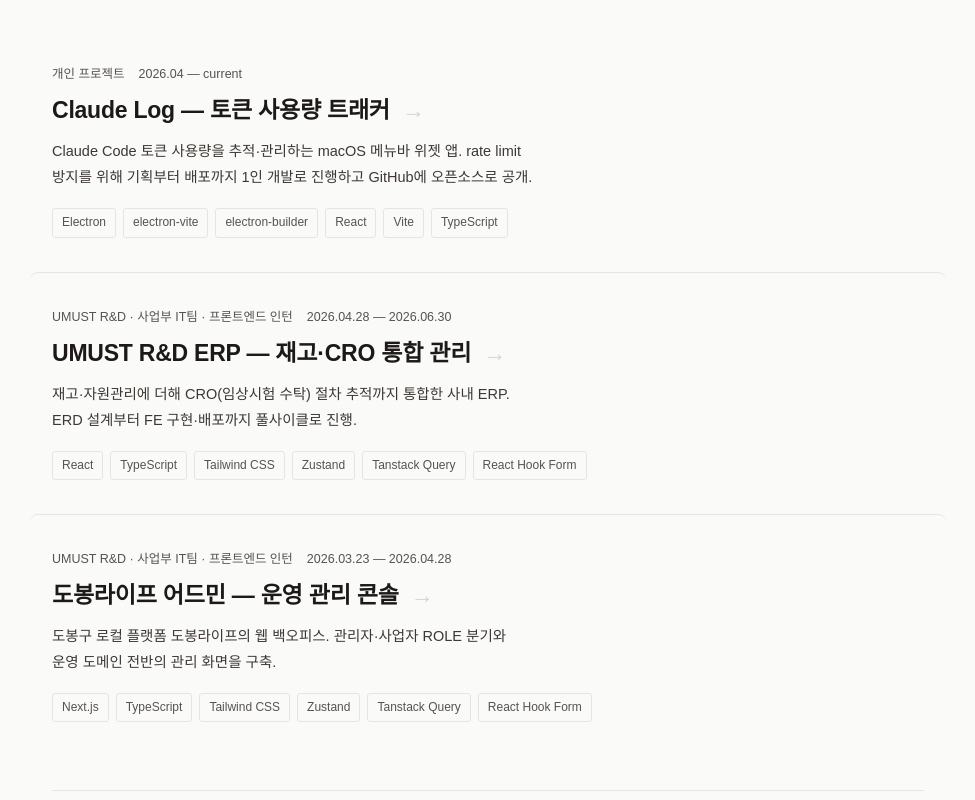
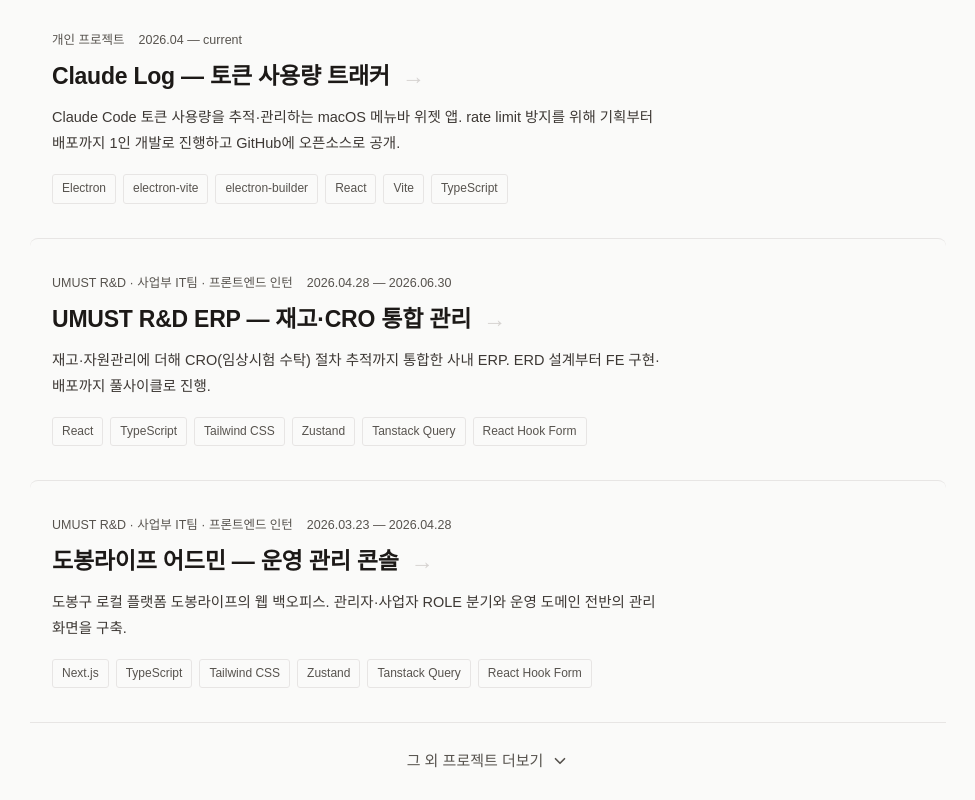
Before and after one commit to seong5/seong5.github.io, a Next.js app: page / in a window 1280 px wide. Shown: the part 1380-2180 px from the top of the page, without its empty margins (284-1259 px from the left). Built offline with nearby package versions, Linux system fonts and the light colour scheme; a web font is replaced by a local one.

Commit message:
💄 style: Projects 더보기 버튼 리디자인 및 카드 간격·텍스트 폭 조정

```diff
--- a/app/components/Projects.tsx
+++ b/app/components/Projects.tsx
@@ -10,7 +10,7 @@ const INITIAL_COUNT = 3;
 function ProjectCard({ p }: { p: Project }) {
   return (
     <Link
-      className="group relative block -mx-[22px] rounded-lg border-t border-line px-[22px] py-[34px] transition-all duration-[180ms] first:border-t-0 hover:proj-hover"
+      className="group relative block -mx-[22px] rounded-lg border-t border-line px-[22px] py-[34px] transition-all duration-[180ms] first:border-t-0 first:pt-0 hover:proj-hover"
       href={`/projects/${p.slug}`}
     >
       <div className="mb-3 flex flex-wrap gap-[14px] text-[0.78125rem] text-muted [&_span]:whitespace-nowrap">
@@ -23,7 +23,7 @@ function ProjectCard({ p }: { p: Project }) {
           →
         </span>
       </h3>
-      <p className="mt-3 max-w-[60ch] text-[0.90625rem] font-normal leading-[1.8] text-ink2 break-keep">
+      <p className="mt-3 max-w-[78ch] text-pretty text-[0.90625rem] font-normal leading-[1.8] text-ink2 break-keep">
         {p.summary}
       </p>
       <div className="mt-[18px] flex flex-wrap gap-[7px]">
@@ -42,41 +42,47 @@ function ProjectCard({ p }: { p: Project }) {
 
 export default function Projects() {
   const [showAll, setShowAll] = useState(false);
-  const visible = showAll ? projects : projects.slice(0, INITIAL_COUNT);
-  const hiddenCount = projects.length - INITIAL_COUNT;
+  const initial = projects.slice(0, INITIAL_COUNT);
+  const rest = projects.slice(INITIAL_COUNT);
 
   return (
     <section
-      className="max-w-[1080px] border-b border-line px-[72px] py-[80px] max-nav:px-[22px] max-nav:py-[52px]"
+      className="max-w-[1080px] border-b border-line px-[72px] pb-[36px] pt-[80px] max-nav:px-[22px] max-nav:pb-[28px] max-nav:pt-[52px]"
       id="projects"
     >
       <SectionHead idx="02" title="Projects" />
       <div className="flex flex-col">
-        {visible.map((p) => (
+        {initial.map((p) => (
           <ProjectCard key={p.slug} p={p} />
         ))}
-      </div>
 
-      {hiddenCount > 0 && (
-        <div className="mt-[34px] flex justify-center border-t border-line pt-[34px]">
+        {rest.length > 0 && (
           <button
             type="button"
-            className="inline-flex items-center gap-2 rounded-[5px] border border-line bg-panel px-5 py-2.5 text-[0.78125rem] text-muted transition hover:border-line2 hover:text-accent"
+            className="group -mx-[22px] flex items-center justify-center gap-2 border-t border-line px-[22px] py-[26px] text-[0.9375rem] font-medium text-muted transition-colors hover:bg-accent/[0.04] hover:text-accent"
             onClick={() => setShowAll((v) => !v)}
             aria-expanded={showAll}
           >
-            {showAll ? (
-              <>
-                접기 <span className="transition group-hover:text-accent">↑</span>
-              </>
-            ) : (
-              <>
-                더보기 <span className="text-accent">(+{hiddenCount})</span> ↓
-              </>
-            )}
+            <span>{showAll ? '프로젝트 접기' : '그 외 프로젝트 더보기'}</span>
+            <svg
+              viewBox="0 0 16 16"
+              fill="none"
+              aria-hidden="true"
+              className={`h-[18px] w-[18px] transition-transform duration-200 ${showAll ? 'rotate-180' : ''}`}
+            >
+              <path
+                d="M4 6l4 4 4-4"
+                stroke="currentColor"
+                strokeWidth="1.5"
+                strokeLinecap="round"
+                strokeLinejoin="round"
+              />
+            </svg>
           </button>
-        </div>
-      )}
+        )}
+
+        {showAll && rest.map((p) => <ProjectCard key={p.slug} p={p} />)}
+      </div>
     </section>
   );
 }
```
